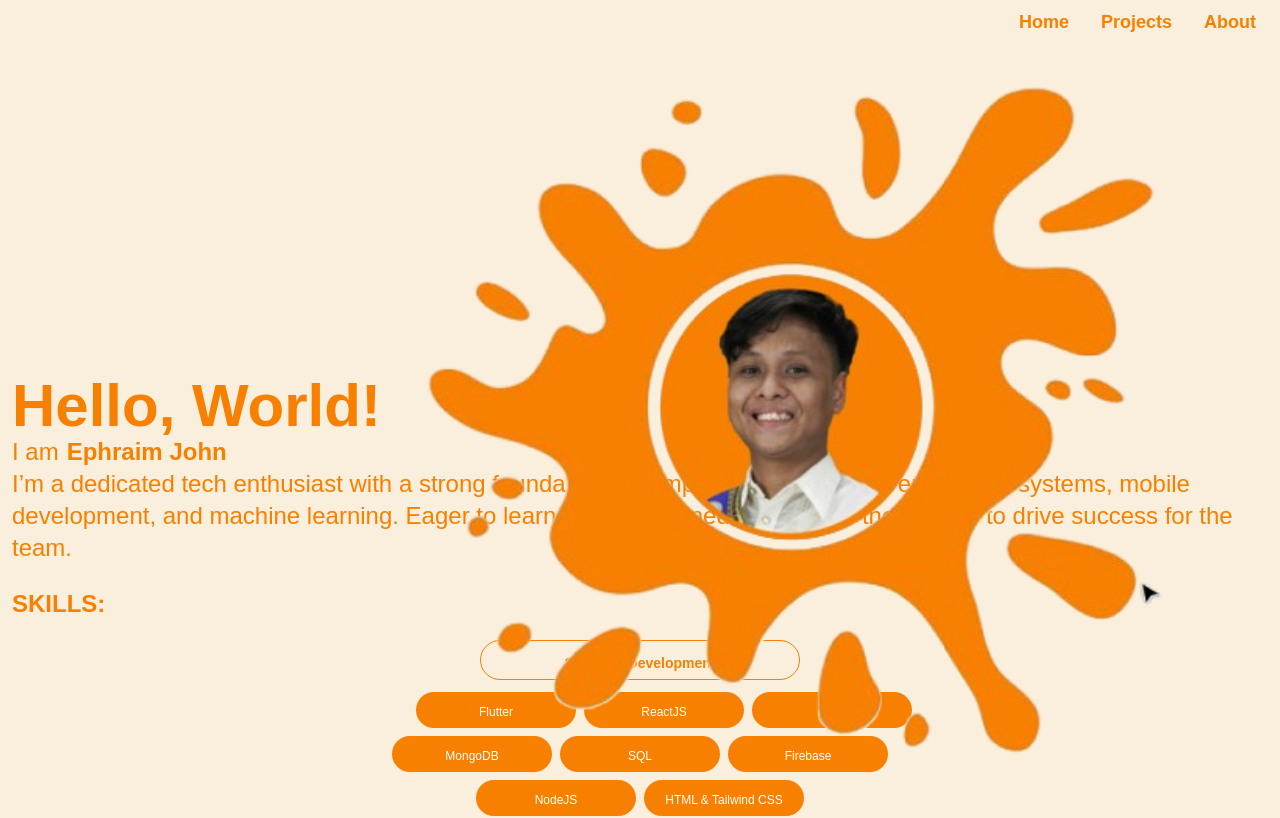
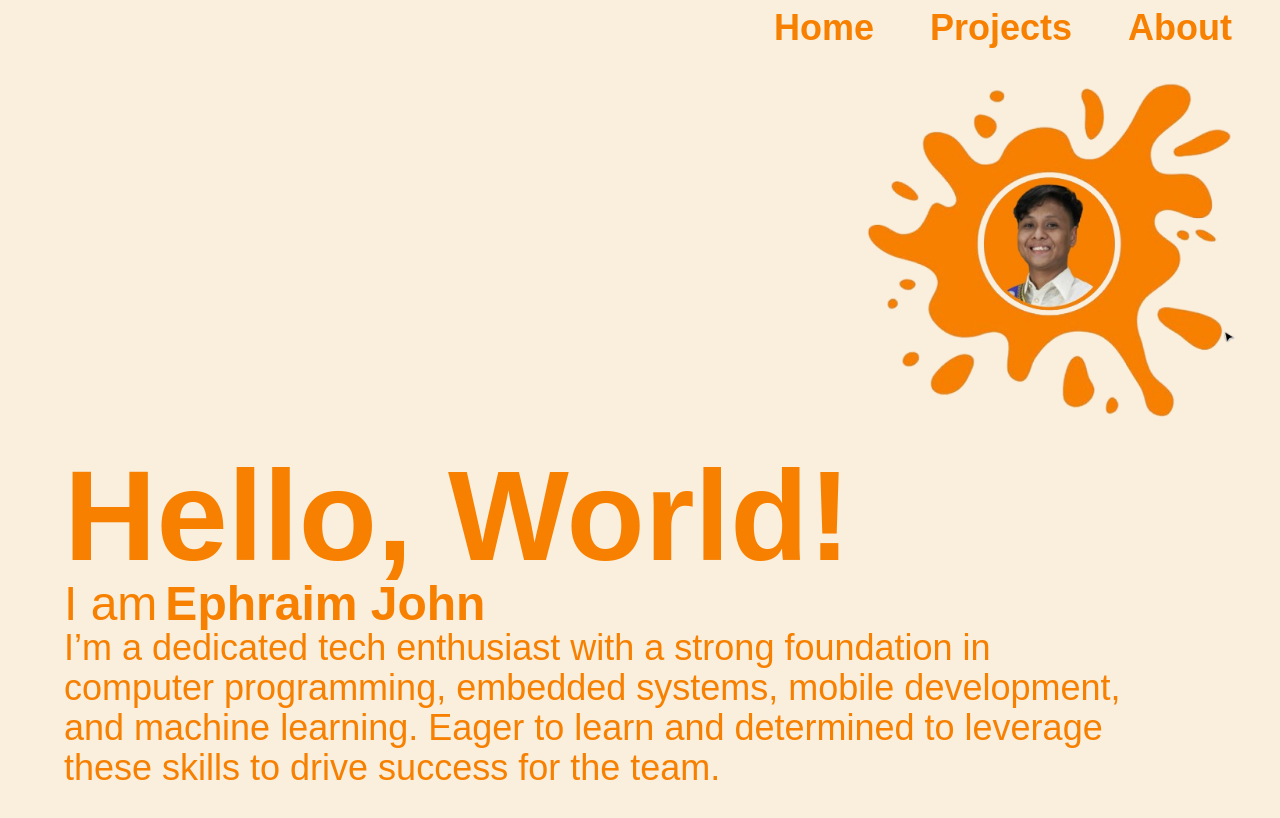
Before and after one commit to ephraaaaa/project-landing-page, a React (Vite) app: page / in a window 1280 px wide. Shown: the top 818 px of the page. Built offline with nearby package versions, Linux system fonts and the light colour scheme; a web font is replaced by a local one.

Commit message:
Updated responsiveness in laptop - 1024px

```diff
--- a/src/components/NavigationBar.jsx
+++ b/src/components/NavigationBar.jsx
@@ -1,6 +1,6 @@
 function NavItems(props){
     return (
-        <li className="font-bold hover:bg-primary hover:rounded-xl hover:text-white p-2 hover:shadow-xl md:mr-4">
+        <li className="font-bold hover:bg-primary hover:rounded-xl hover:text-white p-2 hover:shadow-xl md:mr-4 lg:mr-10">
             {props.name}
         </li>
     )
@@ -10,7 +10,7 @@ function NavItems(props){
 function NavigationBar(){
     return (
         <nav>
-        <ul className="flex justify-end text-xs md:text-lg text-primary">
+        <ul className="flex justify-end text-xs md:text-lg text-primary lg:text-4xl">
             <NavItems name="Home"></NavItems>
             <NavItems name="Projects"></NavItems>
             <NavItems name="About"></NavItems>
--- a/src/components/ShortDescription.jsx
+++ b/src/components/ShortDescription.jsx
@@ -4,17 +4,17 @@ function Text(){
     return (
         <div className=" text-primary text-xs md:text-2xl">
             <div className="flex">
-                <h6 className="mr-2">I am </h6>
-                <h4><b> Ephraim John</b></h4>
+                <h6 className="mr-2 lg:text-5xl">I am </h6>
+                <h4 className="lg:text-5xl"><b> Ephraim John</b></h4>
             </div>
-            <p className=" text-left">
+            <p className="text-left lg:text-4xl lg:pr-36">
             I’m a dedicated tech enthusiast with a strong
             foundation in computer programming, embedded
             systems, mobile development, and machine learning.
             Eager to learn and determined to leverage these skills
             to drive success for the team.
             </p>
-            <h5 className="mt-6 font-bold">
+            <h5 className="mt-6 lg:mt-10 font-bold lg:text-4xl">
                 SKILLS:
             </h5>
         </div>
@@ -23,15 +23,15 @@ function Text(){
 
 function SplashPhoto(){
     return (
-        <div className="flex justify-end md:mr-10">
-                <img  className="absolute w-60  md:w-2/3  z-106" src="/pp.png" alt="ephra img " />
+        <div className="flex justify-end">
+                <img  className="absolute w-60  md:w-2/3 lg:w-2/6  z-106" src="/pp.png" alt="ephra img " />
         </div>
     )
 }
 
 function HelloWorld(){
     return (
-        <h1 className="text-4xl pr-10 left-1 pt-48 md:pt-80 text-primary font-bold md:text-6xl">
+        <h1 className="text-4xl pr-10 left-1 pt-48 md:pt-80 lg:pt-96 text-primary font-bold md:text-6xl lg:text-9xl">
                Hello, World!
            </h1>
            )
@@ -39,7 +39,7 @@ function HelloWorld(){
 
 function ShortDescription(){
     return (
-        <div className="relative z-0 p-3">
+        <div className="relative z-0 p-3 lg:pl-16">
             <SplashPhoto></SplashPhoto>
             <HelloWorld></HelloWorld>
             <Text></Text>
--- a/src/components/Skills.jsx
+++ b/src/components/Skills.jsx
@@ -77,7 +77,7 @@ function SkillPlatform(props){
     return (
         <div className="flex justify-center">
             <div className={`border border-primary rounded-full h-7 ${width} mb-2 md:w-80 md:h-10 md:p-2`}>
-                <div className={`text-primary text-center text-sm p-1 font-semibold`} >
+                <div className={`text-primary text-center text-sm p-1 font-semibold  md:text-xl md:p-0`} >
                 {props.text}
                 </div>
             </div>
```
